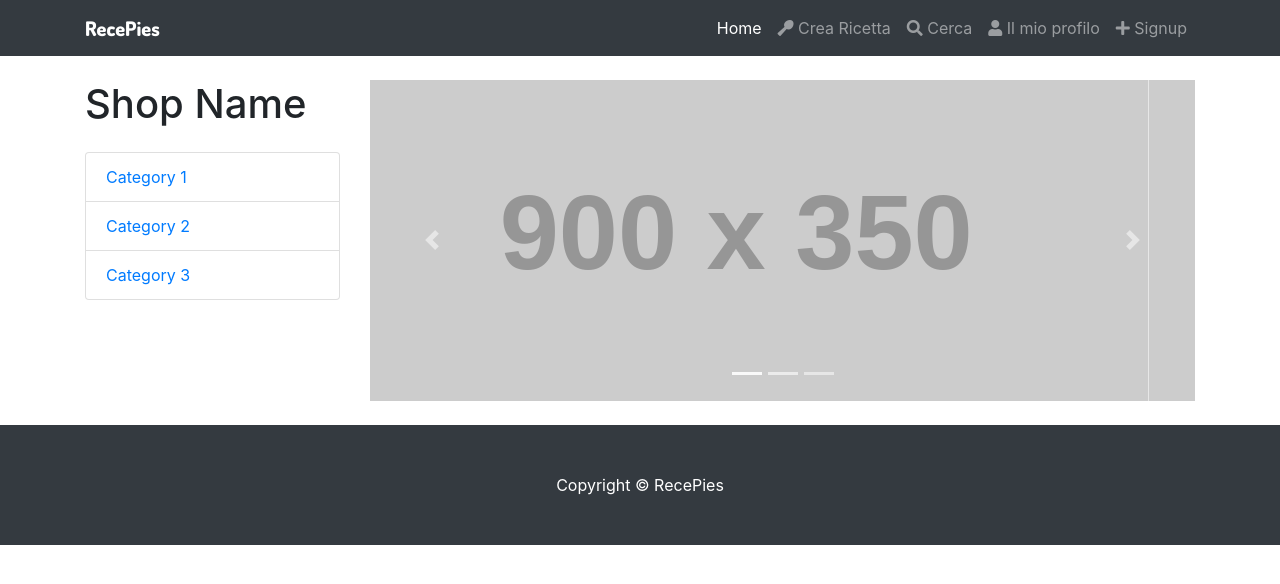
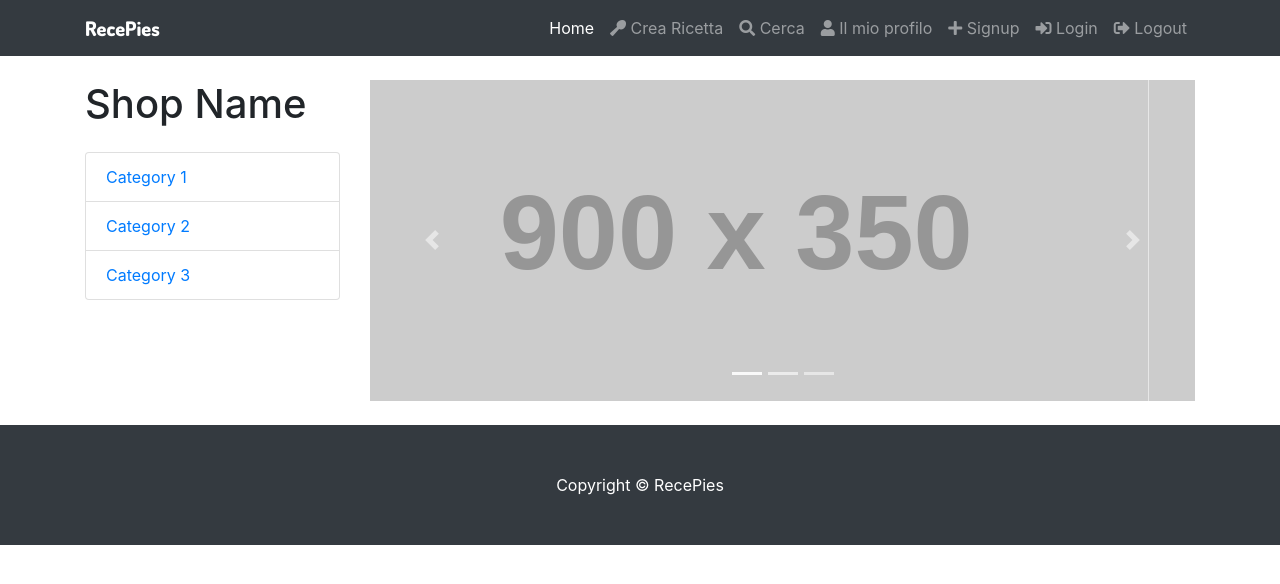
Before and after one commit to ied-creative-web-dev-19/recepies, a website: page index.html in a window 1280 px wide. Drawn offline with Linux system fonts and the light colour scheme; no server answers; placeholder pictures from the web are drawn by us.

Commit message:
Added Logout button in Home and relative capabilities

```diff
--- a/index.html
+++ b/index.html
@@ -63,6 +63,18 @@
               Signup
             </a>
           </li>
+          <li class="nav-item">
+              <a class="nav-link" href="login.html">
+                <i class="fas fa-sign-in-alt"></i>
+                Login
+              </a>
+            </li>
+          <li class="nav-item">
+              <a class="nav-link" href="javascript: void(0);" onclick='logout();'>
+                <i class="fas fa-sign-out-alt"></i>
+                Logout
+              </a>
+            </li>
         </ul>
       </div>
     </div>
--- a/js/services/authentication.js
+++ b/js/services/authentication.js
@@ -20,6 +20,10 @@ function login(email, password){
     console.log(error);
     alert('Dati di login non corretti o errore di sistema, si prega di ritentare con i dati corretti.');
   });
+}
+
+function logout(){
+  auth.signOut();
 }
 
 var appUser = null;
```
